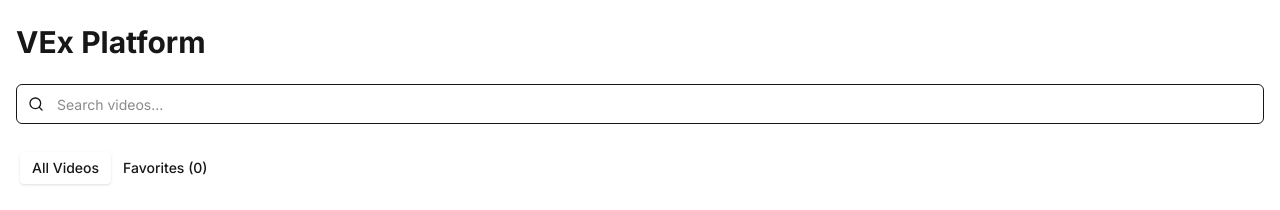
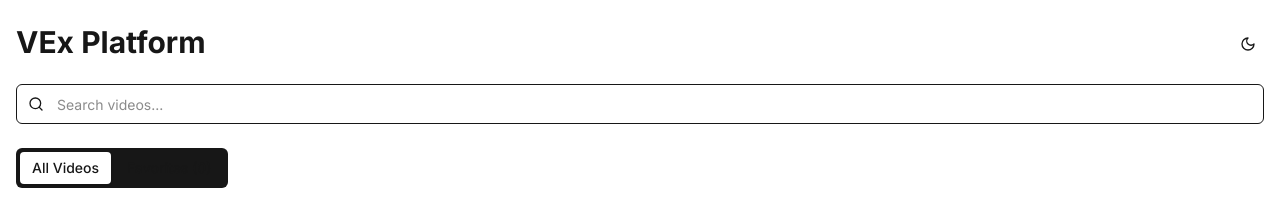
Before and after one commit to Cleysond10/video-platform, a Next.js app: page / in a window 1280 px wide. Shown: the top 210 px of the page. Built offline with nearby package versions, Linux system fonts and the light colour scheme; grey boxes are pictures that could not be loaded.

Commit message:
feat: add theme toggle button

```diff
--- a/src/app/page.tsx
+++ b/src/app/page.tsx
@@ -11,6 +11,7 @@ import type { VideoData } from "@/types/video"
 import { useSearch } from "@/hooks/use-search"
 import { Skeleton } from "@/components/ui/skeleton"
 import VideoDialog from "@/components/video-player"
+import { ThemeToggle } from "@/components/theme-toggle"
 
 export default function VideoHomePage() {
   const [selectedVideo, setSelectedVideo] = useState<VideoData | null>(null)
@@ -32,7 +33,11 @@ export default function VideoHomePage() {
 
   return (
     <div className="container mx-auto px-4 py-6 max-w-7xl">
-      <h1 className="text-3xl font-bold mb-6">VEx Platform</h1>
+      <div className="flex justify-between">
+        <h1 className="text-3xl font-bold mb-6">VEx Platform</h1>
+        <ThemeToggle />
+      </div>
+
 
       <VideoDialog
         video={selectedVideo}
@@ -56,7 +61,7 @@ export default function VideoHomePage() {
       </div>
 
       <Tabs defaultValue="all" className="mb-6" onValueChange={(value) => setActiveTab(value)}>
-        <TabsList className="mb-4">
+        <TabsList className="mb-4 gap-1 bg-foreground">
           <TabsTrigger value="all">All Videos</TabsTrigger>
           <TabsTrigger value="favorites">Favorites ({favoriteVideos.length})</TabsTrigger>
         </TabsList>
--- /dev/null
+++ b/src/components/theme-toggle.tsx
@@ -0,0 +1,27 @@
+"use client";
+
+import { useTheme } from "next-themes";
+import { useEffect, useState } from "react";
+import { Button } from "@/components/ui/button";
+import { Moon, Sun } from "lucide-react";
+
+export function ThemeToggle() {
+  const { theme, setTheme } = useTheme();
+  const [mounted, setMounted] = useState(false);
+
+  useEffect(() => {
+    setMounted(true);
+  }, []);
+
+  if (!mounted) return null;
+
+  return (
+    <Button
+      variant="ghost"
+      onClick={() => setTheme(theme === "dark" ? "light" : "dark")}
+      className="cursor-pointer p-2 hover:bg-foreground rounded-md"
+    >
+      {theme === "dark" ? <Sun className="w-5 h-5" /> : <Moon className="w-5 h-5" />}
+    </Button>
+  );
+}
```
